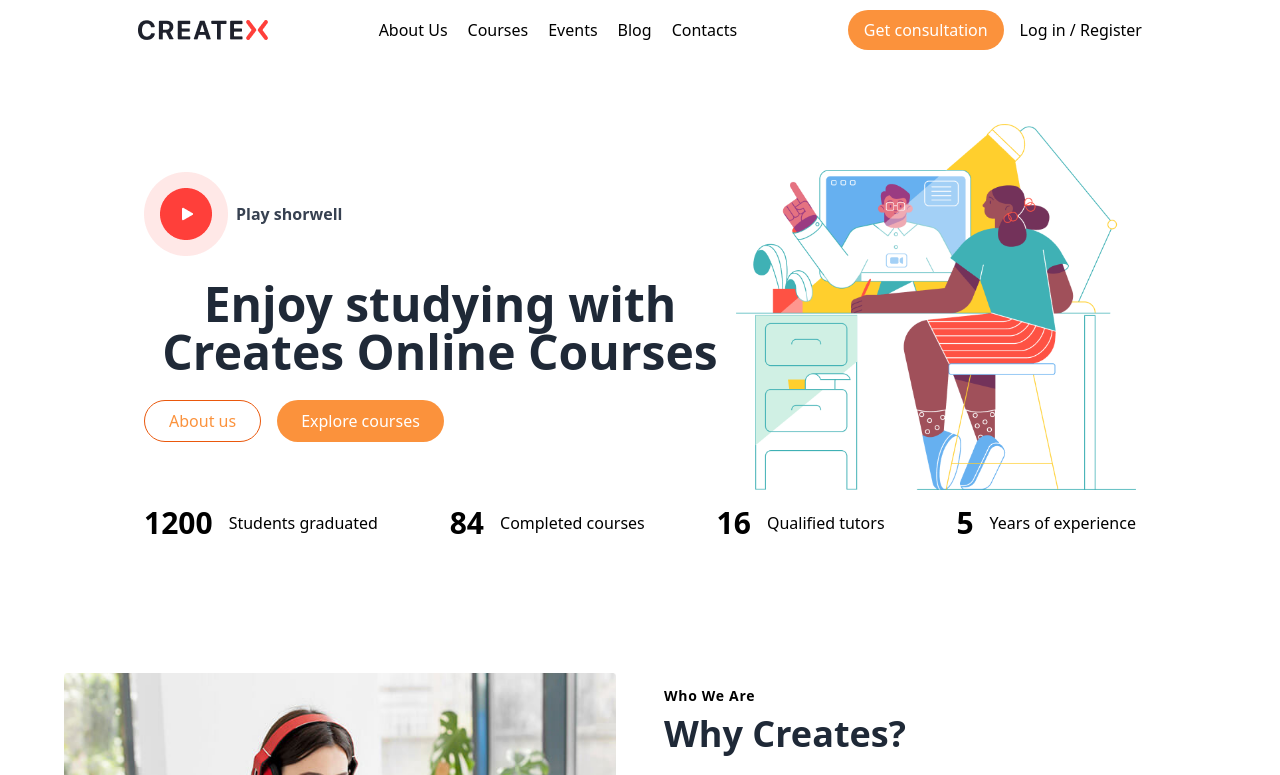
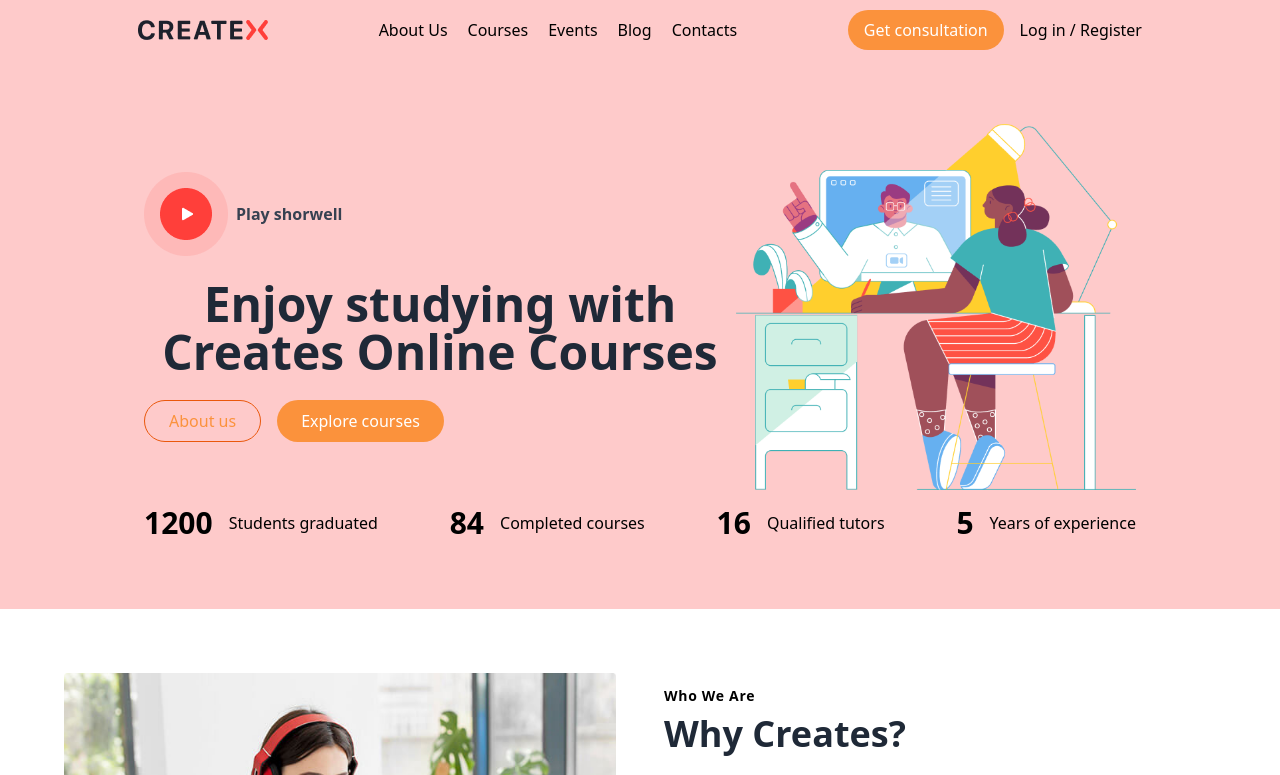
Before and after one commit to Niko-45/Git-5, a website: page src/index.html in a window 1280 px wide. Shown: the top 775 px of the page. Drawn offline with nearby package versions, Linux system fonts and the light colour scheme.

Commit message:
home page 2

```diff
--- a/src/index.html
+++ b/src/index.html
@@ -9,8 +9,9 @@
 </head>
 
 <body>
-    <header
-        class="md:w-[80%] md:flex-row md:justify-between m-auto flex flex-col  items-center justify-center p-[10px]">
+    <header class="w-full bg-red-200 ">
+        <section
+            class="bg-red-200 md:w-[80%] md:flex-row md:justify-between m-auto flex flex-col  items-center justify-center p-[10px]">
             <div>
                 <img src="/IM/IM.png" alt="">
             </div>
@@ -27,8 +28,8 @@
                 </button>
                 <a href="" class="hover:text-gray-600">Log in / Register</a>
             </div>
-    </header>
-    <section class="bg-[] w-[80%] mx-auto py-16 px-4">
+        </section>
+        <section class="bg-red-200 w-[80%] mx-auto py-16 px-4">
             <div class="text-center lg:flex lg:items-center lg:justify-between">
                 <div>
                     <div class="flex justify-start items-center gap-2 mb-6">
@@ -39,7 +40,8 @@
                         Enjoy studying with Creates Online Courses
                     </p>
                     <div class="flex justify-start gap-4 mt-6">
-                    <button class=" text-orange-400 border border-orange-600 px-6 py-2 rounded-3xl hover:bg-orange-100">
+                        <button
+                            class=" text-orange-400 border border-orange-600 px-6 py-2 rounded-3xl hover:bg-orange-100">
                             About us
                         </button>
                         <button class="bg-orange-400 text-white px-6 py-2 rounded-3xl hover:bg-orange-600">
@@ -70,6 +72,7 @@
                 </div>
             </div>
         </section>
+    </header>
     <section class="flex flex-col md:flex-row items-center p-6 md:p-16">
         <div class="md:w-1/2">
             <img src="/IM/IM (8).png" alt="">
@@ -177,6 +180,7 @@
             </div>
         </div>
     </section>
+    <section class="w-full bg-red-200 ">
     <section class="w-[90%] mx-auto py-12">
         <div class="text-center mb-8">
             <p class="text-3xl font-bold text-gray-800">Our Events</p>
@@ -232,6 +236,7 @@
                 Explore all events
             </button>
         </div>
+    </section>
 </section>
     <section class="w-[90%] m-auto flex flex-col md:flex-row items-center justify-center min-h-screen p-6">
         <div class="md:w-1/2 md:pr-8 text-center md:text-left mb-8 md:mb-0">
@@ -390,10 +395,11 @@
             </div>
         </div>
     </section>
-    <footer class="bg-gray-800">
+    <footer class="bg-gray-700 p-5">
         <div class="w-[90%] m-auto flex justify-between  text-gray-400">
             <p>© All rights reserved. Made with by Creates Studio </p>
-        <p>GO TO TOP</p></div>
+            <p>GO TO TOP</p>
+        </div>
     </footer>
 
 </body>
```
Lines whose indentation alone changed are shown as unchanged.
